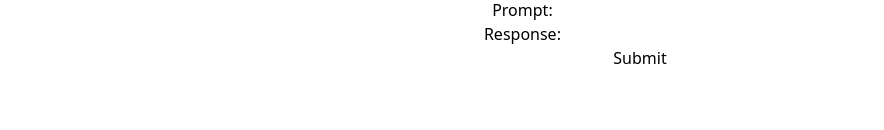
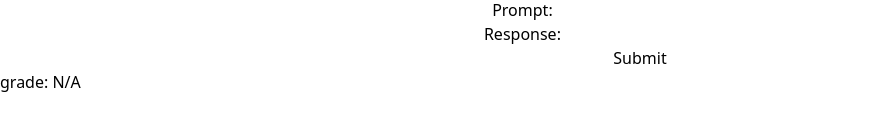
Before and after one commit to Wemmons831/gpt-grader, a Next.js app: page / in a window 1280 px wide. Shown: the part 190-320 px from the top of the page, without its empty margins (0-884 px from the left). Built offline with nearby package versions, Linux system fonts and the light colour scheme.

Commit message:
should prob test locally

```diff
--- a/pages/index.tsx
+++ b/pages/index.tsx
@@ -12,7 +12,7 @@ const inter = Inter({ subsets: ['latin'] })
 
 
 export default function Home() {
-  const [grade,setGrade] = React.useState()
+  const [grade,setGrade] = React.useState("N/A")
   const handleSubmit = async (event) => {
     // Stop the form from submitting and refreshing the page.
     setGrade("loading")
@@ -73,7 +73,7 @@ export default function Home() {
           </form>
         </div>
         <div>
-          <text>{grade}</text>
+          <text>grade: {grade}</text>
         </div>
     </main>
     </>
```
